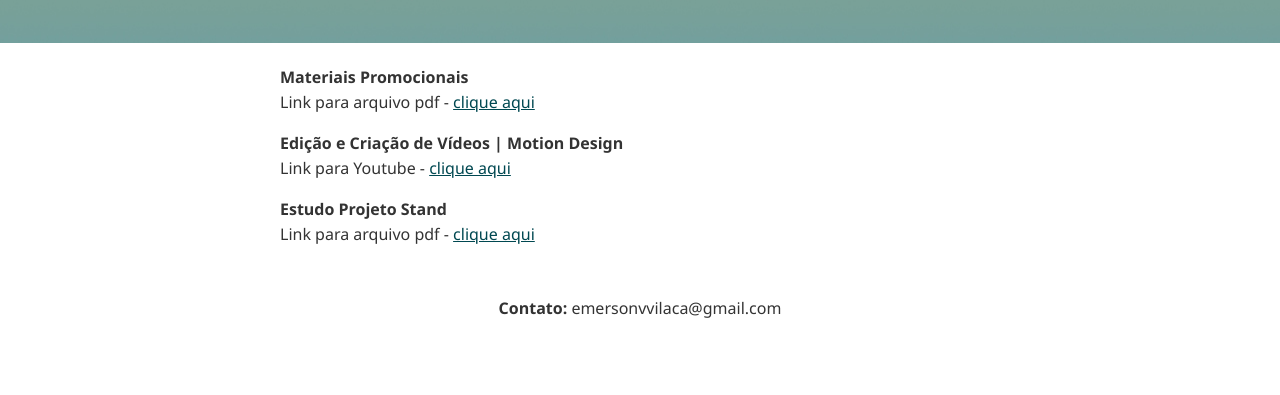
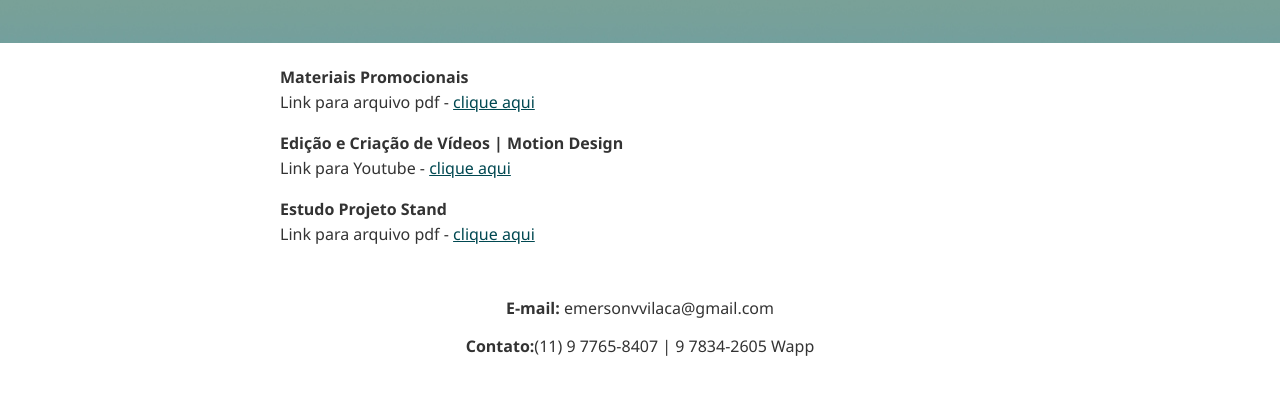
Before and after one commit to evilaca/maccaferri, a plain HTML site: page index.html in a window 1280 px wide. Shown: the part 313-708 px from the top of the page. Drawn offline with Linux system fonts and the light colour scheme.

Commit message:
Update index.html

```diff
--- a/index.html
+++ b/index.html
@@ -38,7 +38,8 @@
     </div>
 
     <div id="contact">
-        <p><strong>Contato:</strong> emersonvvilaca@gmail.com</p>
+        <p><strong>E-mail:</strong> emersonvvilaca@gmail.com</p>
+        <p><strong>Contato:</strong>(11) 9 7765-8407 | 9 7834-2605 Wapp</p>
     </div>
 </body>
 
```
